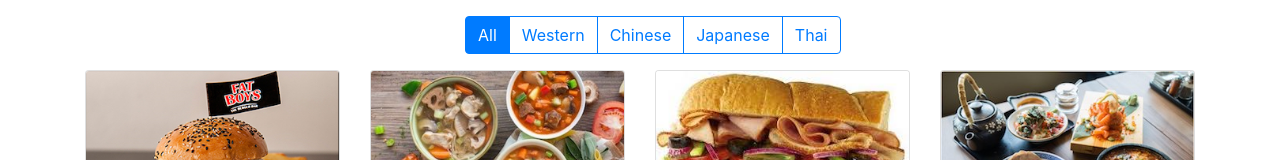
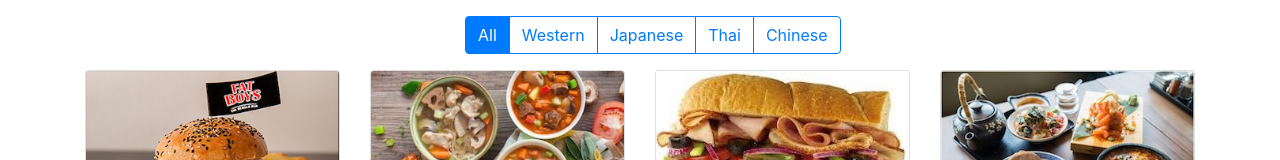
Before and after one commit to roushannn/food-app, a React (Create React App) app: page / in a window 1280 px wide. Shown: the top 160 px of the page. Built offline with nearby package versions, Linux system fonts and the light colour scheme.

Commit message:
Filter the restaurant list depending on cuisine selected on FilterBar
- Dynamic render of FilterBar menu from cuisine service
- handle filtering upon click

```diff
--- a/src/components/FilterBar/FilterBar.jsx
+++ b/src/components/FilterBar/FilterBar.jsx
@@ -1,23 +1,25 @@
 import React from "react";
 
 const FilterBar = props => {
+  const { cuisines, selected, handleClick } = props;
+  const getClass = (cuisine, selected) => {
+    if (!selected && cuisine.name === "All") return "btn btn-primary";
+    if (selected && cuisine._id === selected._id) return "btn btn-primary";
+    return "btn btn-outline-primary";
+  };
+
   return (
     <div className="btn-group" role="group">
-      <button type="button" className="btn btn-primary">
-        All
-      </button>
-      <button type="button" className="btn btn-outline-primary">
-        Western
-      </button>
-      <button type="button" className="btn btn-outline-primary">
-        Chinese
-      </button>
-      <button type="button" className="btn btn-outline-primary">
-        Japanese
-      </button>
-      <button type="button" className="btn btn-outline-primary">
-        Thai
-      </button>
+      {cuisines.map(cuisine => (
+        <button
+          key={cuisine._id}
+          type="button"
+          className={getClass(cuisine, selected)}
+          onClick={() => handleClick(cuisine)}
+        >
+          {cuisine.name}
+        </button>
+      ))}
     </div>
   );
 };
--- a/src/components/HomePage/HomePage.jsx
+++ b/src/components/HomePage/HomePage.jsx
@@ -1,23 +1,44 @@
 import React, { Component } from "react";
 import { getRestaurants } from "../../services/restaurantService";
+import { getCuisines, getDefaultCuisine } from "../../services/cuisineService";
 import Restaurant from "../Restaurant/Restaurant";
 import FilterBar from "../FilterBar/FilterBar";
 
 class HomePage extends Component {
   state = {
-    restaurants: getRestaurants()
+    restaurants: getRestaurants(),
+    cuisines: [getDefaultCuisine(), ...getCuisines()],
+    selectedCuisine: null
   };
+
+  handleCuisineSelect = cuisine => {
+    const finalCuisine = cuisine.name === "All" ? null : cuisine;
+    this.setState({
+      selectedCuisine: finalCuisine
+    });
+  };
+
   render() {
-    const { restaurants } = this.state;
+    const { restaurants, cuisines, selectedCuisine } = this.state;
+    const filteredRestaurantList =
+      selectedCuisine && selectedCuisine._id
+        ? restaurants.filter(res => res.cuisine._id === selectedCuisine._id)
+        : restaurants;
+
     return (
       <div className="container">
         <div className="row">
           <div className="col-4 mx-auto mt-3">
-            <FilterBar />
+            <FilterBar
+              cuisines={cuisines}
+              selected={selectedCuisine}
+              handleClick={this.handleCuisineSelect}
+            />
           </div>
         </div>
+
         <div className="row">
-          {restaurants.map(restaurant => (
+          {filteredRestaurantList.map(restaurant => (
             <div className="col-sm-6 col-md-6 col-lg-4 col-xl-3 d-flex" key={restaurant._id}>
               <Restaurant details={restaurant} />
             </div>
```
